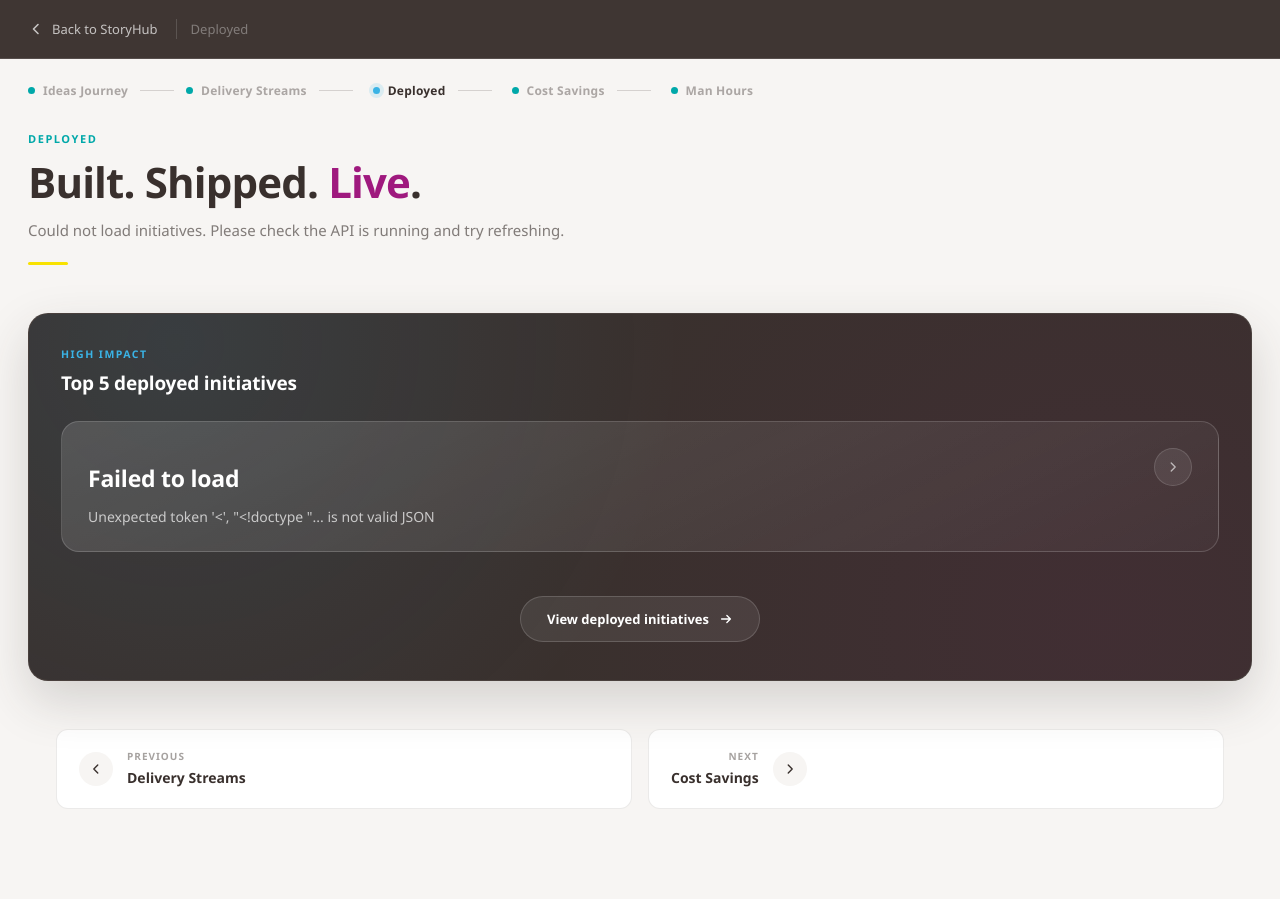
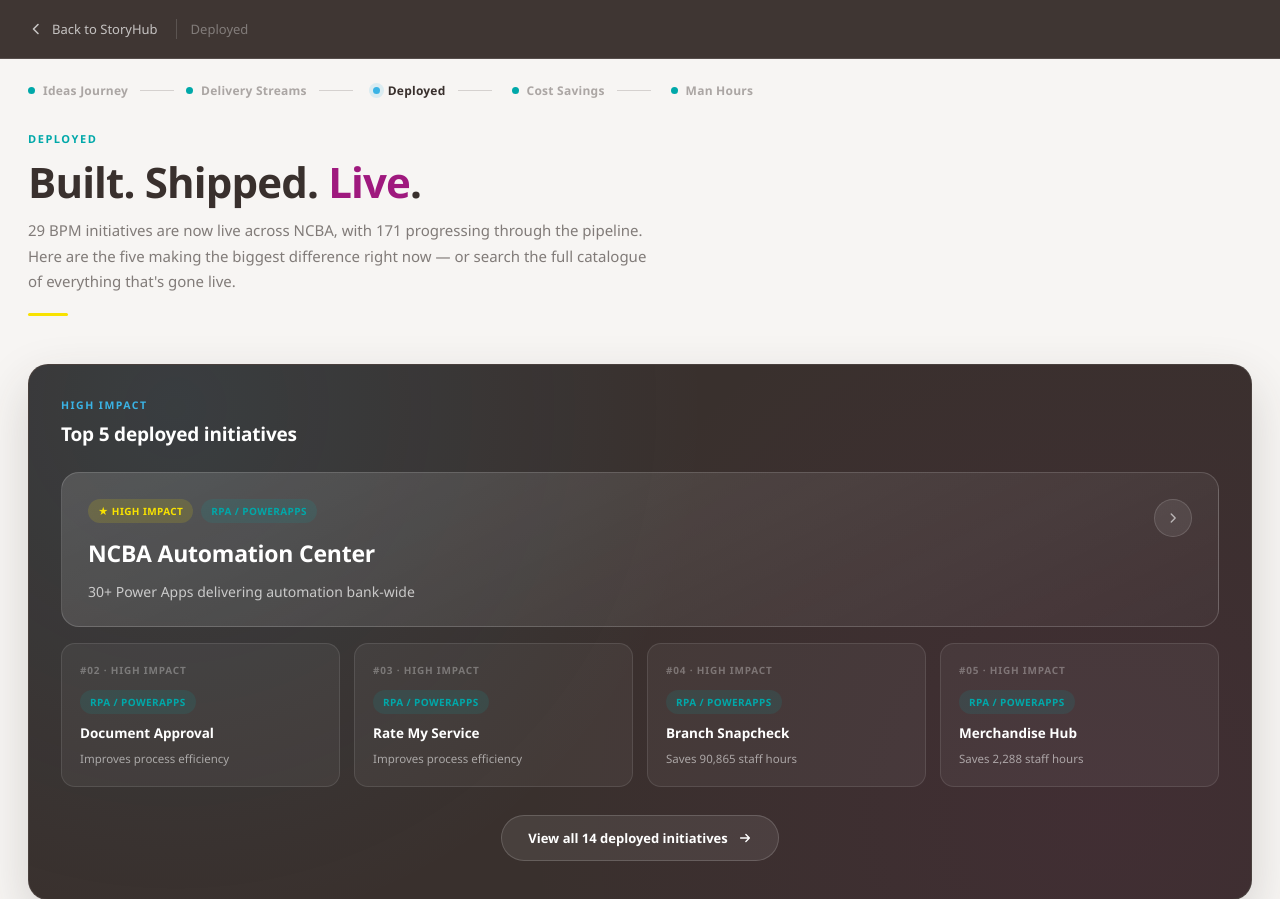
Before and after one commit to nicolenjoroge/storydeploy, a FastAPI app: page /deployed in a window 1280 px wide. Shown: the top 899 px of the page. Before the commit the page ends 787 px from the top, so only its background shows below. Run offline with FastAPI, Linux system fonts and the light colour scheme.

Commit message:
Version 2, 7 commit

```diff
--- a/templates/cost-savings.html
+++ b/templates/cost-savings.html
@@ -895,7 +895,7 @@
 
       async function init() {
         try {
-          const response = await fetch(`${API_BASE}/`, {
+          const response = await fetch(`${API_BASE}/api/content`, {
             headers: { Accept: "application/json" },
           });
           if (!response.ok)
--- a/templates/deliverystreams.html
+++ b/templates/deliverystreams.html
@@ -981,7 +981,7 @@
 
       async function loadData() {
         try {
-          const res = await fetch(`${API_BASE}/`);
+          const res = await fetch(`${API_BASE}/api/content`);
           const data = await res.json();
 
           STATE = data;
--- a/templates/deployed.html
+++ b/templates/deployed.html
@@ -519,7 +519,7 @@
     </div>
 
     <script>
-      const API_BASE = "http://127.0.0.1:8000";
+      const API_BASE = "";
 
       /* ─────────────────────────────────────────────────────────────
          STREAM CONFIG
@@ -718,7 +718,7 @@
         setupSearchAndFilter();
 
         try {
-          const response = await fetch(`${API_BASE}/`, {
+          const response = await fetch(`${API_BASE}/api/content`, {
             headers: { "Accept": "application/json" }
           });
 
--- a/templates/ideas-journey.html
+++ b/templates/ideas-journey.html
@@ -907,11 +907,11 @@
     <script>
       let STATE = {};
 
-      const API_BASE = window.STORYHUB_API_BASE || "http://127.0.0.1:8000";
+      const API_BASE = "";
 
       async function loadData(){
         try {
-        const res = await fetch(`${API_BASE}/`)
+        const res = await fetch(`${API_BASE}/api/content`)
         const data = await res.json();
 
         // console.log(data);
--- a/templates/man-hours.html
+++ b/templates/man-hours.html
@@ -852,7 +852,7 @@
     </div>
 
     <script>
-      const API_BASE = "http://127.0.0.1:8000";
+      const API_BASE = "";
       const GOAL_HOURS = 200_000;
       const GAUGE_CIRCUMFERENCE = 2 * Math.PI * 86; // r=86
 
@@ -895,7 +895,7 @@
 
       async function init() {
         try {
-          const response = await fetch(`${API_BASE}/`, {
+          const response = await fetch(`${API_BASE}/api/content`, {
             headers: { Accept: "application/json" },
           });
           if (!response.ok)
--- a/templates/spotlight.html
+++ b/templates/spotlight.html
@@ -610,7 +610,7 @@
 ───────────────────────────────────────────────────────────── */
       async function init() {
         try {
-          const response = await fetch(`${API_BASE}/`, { headers: { Accept: "application/json" } });
+          const response = await fetch(`${API_BASE}/api/content`, { headers: { Accept: "application/json" } });
           if (!response.ok) throw new Error(`API returned ${response.status} ${response.statusText}`);
           const data = await response.json();
 
```
